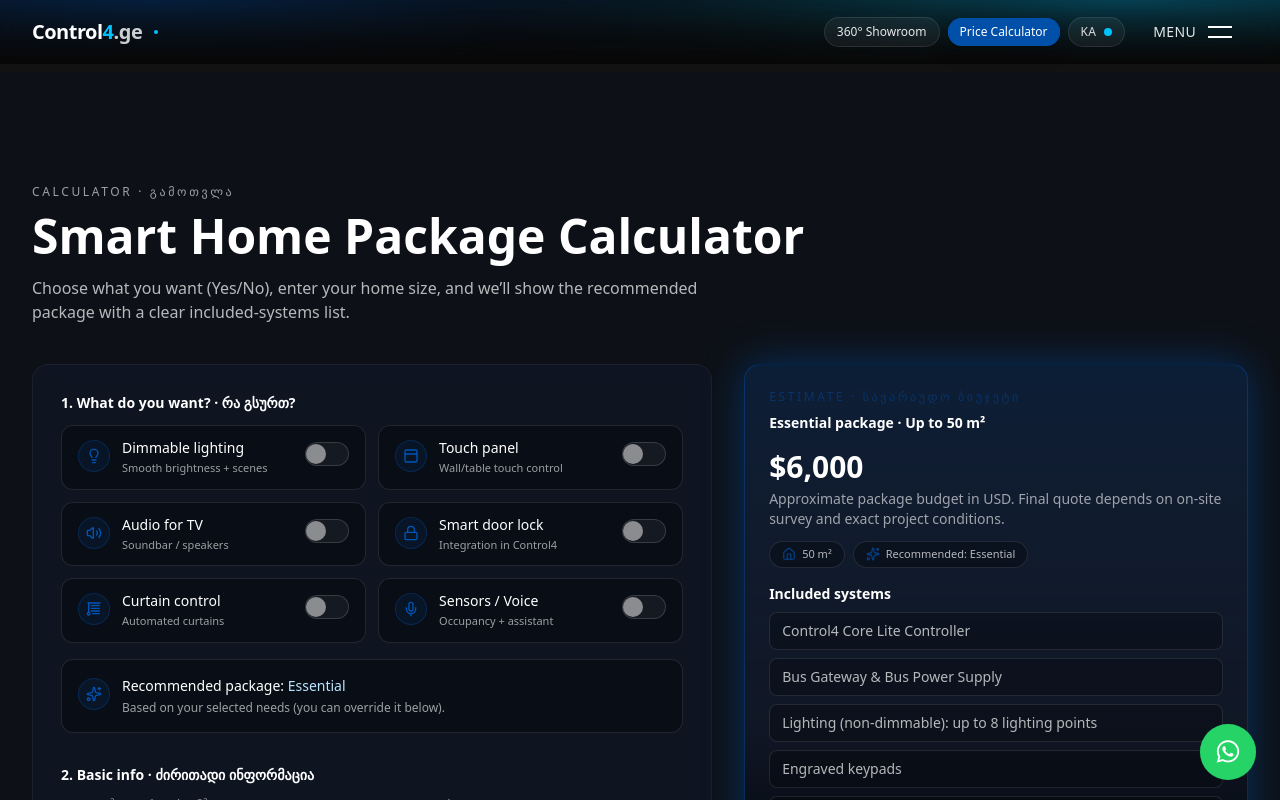
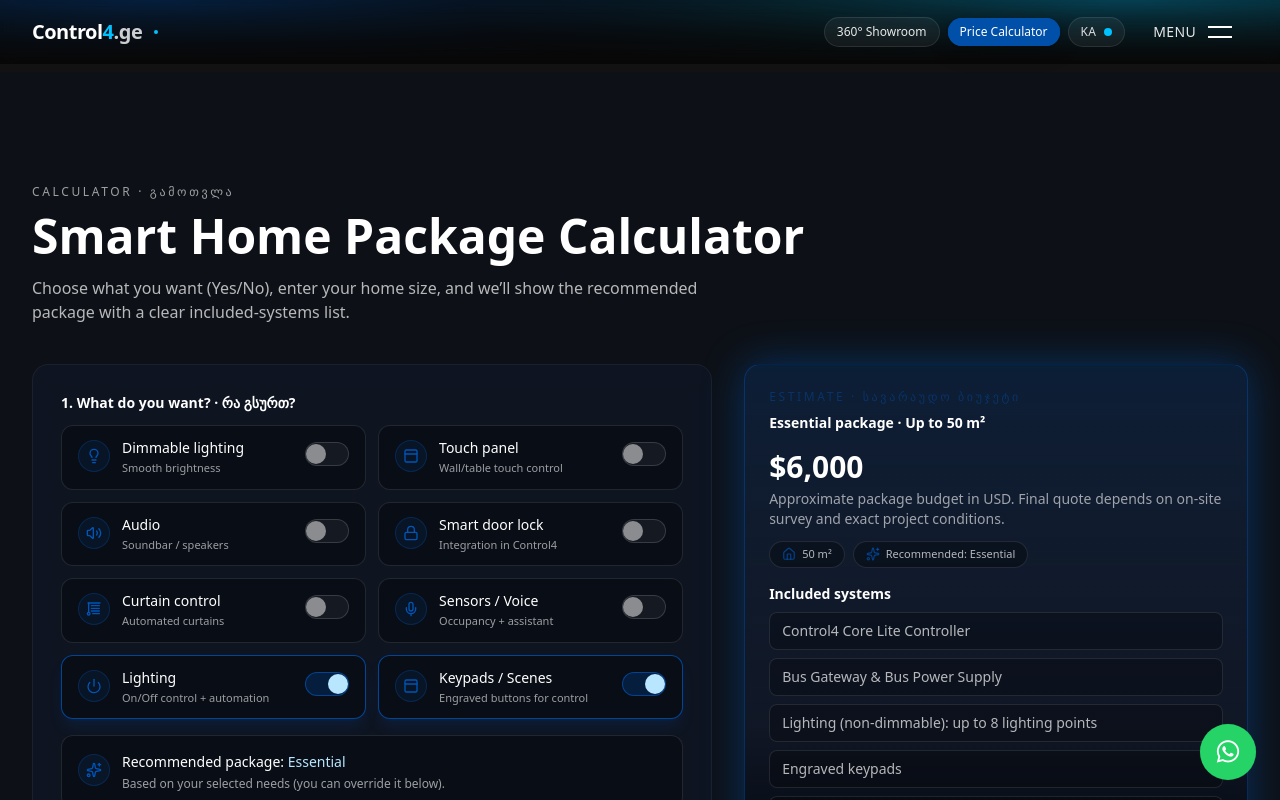
Before and after one commit to IkaMastera/control4.com.ge, a Next.js app: page /price-calculator in a window 1280 px wide. Shown: the top 800 px of the page. Built offline with nearby package versions, Linux system fonts and the light colour scheme.

Commit message:
add: price calculator lighting keypads and scenes

```diff
--- a/app/api/quote/route.ts
+++ b/app/api/quote/route.ts
@@ -25,12 +25,17 @@ function escapeHtml(input: string) {
 
 function needsToBullets(needs: Needs) {
   const items: string[] = [];
+  if (needs.lighting) items.push("Lighting (on/off)");
   if (needs.dimmableLighting) items.push("Dimmable lighting");
+  if (needs.keypads) items.push("Keypads");
+  if (needs.scenes) items.push("Scenes");
+
   if (needs.touchPanel) items.push("Touch panel");
   if (needs.audioForTv) items.push("Audio for TV");
   if (needs.smartLock) items.push("Smart door lock integration");
   if (needs.curtainControl) items.push("Curtain control");
   if (needs.sensorsOrVoice) items.push("Sensors / voice integration");
+
   return items.length ? items : ["No extra options selected"];
 }
 
--- a/app/price-calculator/page.tsx
+++ b/app/price-calculator/page.tsx
@@ -8,6 +8,7 @@ import {
   recommendTier,
   formatUsd,
   type Needs,
+  normalizeNeeds,
 } from "@/lib/calculator/package-engine";
 import { AREA_BRACKETS, type PackageTier } from "@/data/pricing-packages";
 import {
@@ -21,6 +22,7 @@ import {
   Ruler,
   Sparkles,
   Send,
+  Power,
 } from "lucide-react";
 import {
   motion,
@@ -119,7 +121,11 @@ export default function CalculatorPage() {
   const [areaSqm, setAreaSqm] = useState<number>(50);
 
   const [needs, setNeeds] = useState<Needs>({
+    lighting: true,
     dimmableLighting: false,
+    keypads: true,
+    scenes: false,
+
     touchPanel: false,
     audioForTv: false,
     smartLock: false,
@@ -149,7 +155,7 @@ export default function CalculatorPage() {
   }, [areaSqm]);
 
   function toggle<K extends keyof Needs>(key: K) {
-    setNeeds((p) => ({ ...p, [key]: !p[key] }));
+    setNeeds((p) => normalizeNeeds({ ...p, [key]: !p[key] }));
   }
 
   // ---------------------------
@@ -271,7 +277,7 @@ export default function CalculatorPage() {
                   <NeedToggle
                     icon={<Lightbulb className="w-4 h-4 text-primary" />}
                     title="Dimmable lighting"
-                    subtitle="Smooth brightness + scenes"
+                    subtitle="Smooth brightness"
                     checked={needs.dimmableLighting}
                     onClick={() => toggle("dimmableLighting")}
                     prefersReducedMotion={!!prefersReducedMotion}
@@ -286,7 +292,7 @@ export default function CalculatorPage() {
                   />
                   <NeedToggle
                     icon={<Volume2 className="w-4 h-4 text-primary" />}
-                    title="Audio for TV"
+                    title="Audio"
                     subtitle="Soundbar / speakers"
                     checked={needs.audioForTv}
                     onClick={() => toggle("audioForTv")}
@@ -316,6 +322,22 @@ export default function CalculatorPage() {
                     onClick={() => toggle("sensorsOrVoice")}
                     prefersReducedMotion={!!prefersReducedMotion}
                   />
+                  <NeedToggle
+                    icon={<Power className="w-4 h-4 text-primary" />}
+                    title="Lighting"
+                    subtitle="On/Off control + automation"
+                    checked={needs.lighting}
+                    onClick={() => toggle("lighting")}
+                  />
+
+                  <NeedToggle
+                    icon={<PanelTop className="w-4 h-4 text-primary" />}
+                    title="Keypads / Scenes"
+                    subtitle="Engraved buttons for control"
+                    checked={needs.keypads}
+                    onClick={() => toggle("keypads")}
+                  />
+
                 </motion.div>
 
                 <motion.div
@@ -681,9 +703,16 @@ function NeedToggle(props: {
   subtitle: string;
   checked: boolean;
   onClick: () => void;
-  prefersReducedMotion: boolean;
+  prefersReducedMotion?: boolean;
 }) {
-  const { icon, title, subtitle, checked, onClick, prefersReducedMotion } = props;
+  const {
+  icon,
+  title,
+  subtitle,
+  checked,
+  onClick,
+  prefersReducedMotion = false,
+} = props;
 
   return (
     <motion.button
--- a/lib/calculator/package-engine.ts
+++ b/lib/calculator/package-engine.ts
@@ -21,7 +21,11 @@ export function getOffer(tier: PackageTier, areaSqm: number) {
 
 // Simple recommendation based on yes/no needs.
 export type Needs = {
+  lighting: boolean;
   dimmableLighting: boolean;
+  keypads: boolean;
+  scenes: boolean;
+
   touchPanel: boolean;
   audioForTv: boolean;
   smartLock: boolean;
@@ -29,23 +33,22 @@ export type Needs = {
   sensorsOrVoice: boolean;
 };
 
-export function recommendTier(needs: Needs): PackageTier {
-  // Premium triggers: lock/curtains/sensors/audio
-  if (
-    needs.smartLock ||
-    needs.curtainControl ||
-    needs.sensorsOrVoice ||
-    needs.audioForTv
-  ) {
-    return "premium";
-  }
+export function recommendTier(needs: Needs) {
+  const n = normalizeNeeds(needs);
 
-  // Comfort triggers: dimmable lighting or touch panel
-  if (needs.dimmableLighting || needs.touchPanel) {
-    return "comfort";
-  }
+  // HARD premium triggers (premium-only experiences)
+  const hardPremium =
+    n.curtainControl ||
+    n.sensorsOrVoice ||
+    n.smartLock;
 
-  // Otherwise essential
+  if (hardPremium) return "premium";
+
+  // Comfort triggers
+  const comfortTriggers = n.dimmableLighting || n.touchPanel || n.scenes;
+
+  if (comfortTriggers) return "comfort";
+
   return "essential";
 }
 
@@ -53,3 +56,14 @@ export function formatUsd(amount: number) {
   const n = Math.max(0, Math.round(amount || 0));
   return `$${n.toLocaleString("en-US")}`;
 }
+
+export function normalizeNeeds(n: Needs): Needs {
+  const next = { ...n };
+
+  // dimming implies lighting control exists
+  if (next.dimmableLighting) next.lighting = true;
+
+  if (next.scenes && !next.keypads && !next.touchPanel) next.keypads = true;
+
+  return next;
+}
```
